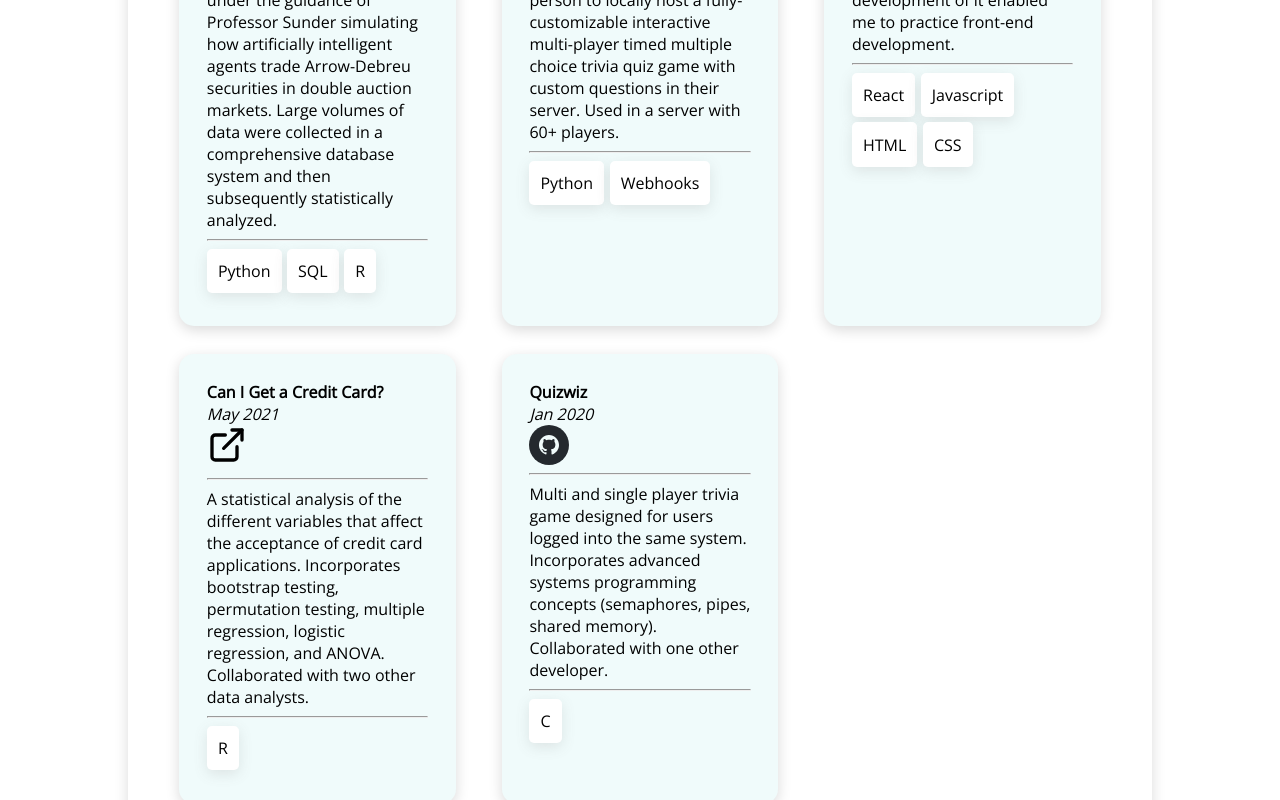
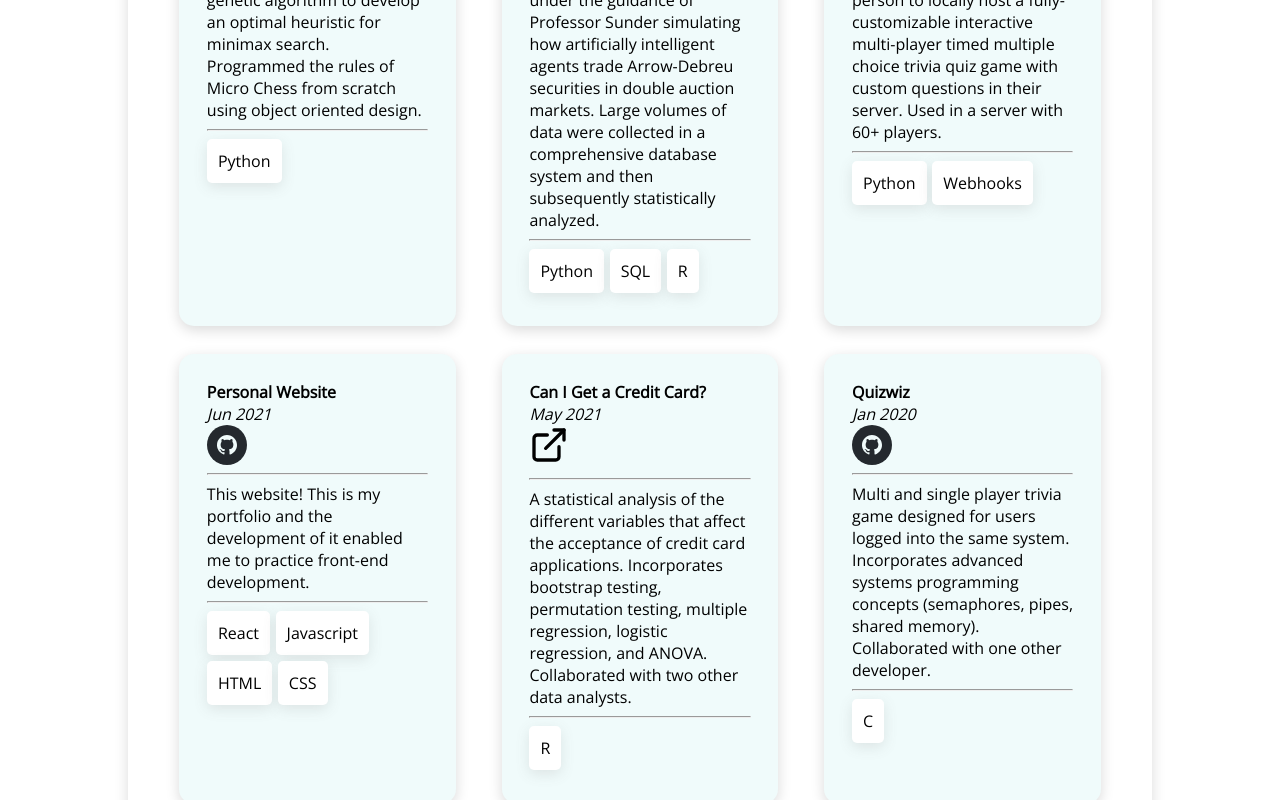
Before and after one commit to JChenster/portfolio-website, a React (Create React App) app: page / in a window 1280 px wide. Shown: the part 3420-4220 px from the top of the page. Built offline with nearby package versions, Linux system fonts and the light colour scheme.

Commit message:
Updated projects with MicroChess AI

```diff
--- a/src/components/Projects.js
+++ b/src/components/Projects.js
@@ -2,6 +2,7 @@ import React from "react";
 import {generateProj} from "./Generate"
 
 const Projects = () => {
+    var microchess_skills = ["Python"];
     var large_world_skills = ["Python", "SQL", "R"];
     var this_website_skills = ["React", "Javascript", "HTML", "CSS"];
     var credit_card_skills = ["R"];
@@ -14,6 +15,15 @@ const Projects = () => {
             <div class="proj-row">
                 {generateProj(
                     "proj-left",
+                    "MicroChess Artificial Intelligence",
+                    "Dec 2021",
+                    "https://github.com/JChenster/microchess_artificial_intelligence",
+                    ` Implemented and tuned a genetic algorithm to develop an optimal heuristic for minimax search.
+                    Programmed the rules of Micro Chess from scratch using object oriented design.`,
+                    microchess_skills
+                )}
+                {generateProj(
+                    "proj-mid",
                     "Large Worlds",
                     "May 2021 - Aug 2021",
                     "https://github.com/JChenster/large-worlds",
@@ -22,7 +32,7 @@ const Projects = () => {
                     large_world_skills
                 )}
                 {generateProj(
-                    "proj-mid",
+                    "proj-right",
                     "Discord Quiz",
                     "Summer 2018, Updated Jun 2021",
                     "https://github.com/JChenster/discord_quiz",
@@ -30,28 +40,35 @@ const Projects = () => {
                     Used in a server with 60+ players.`,
                     discord_quiz_skills
                 )}
+            </div>
+            <div class="proj-row">
                 {generateProj(
-                    "proj-right",
+                    "proj-left",
                     "Personal Website",
                     "Jun 2021",
                     "https://github.com/JChenster/portfolio-website",
                     "This website! This is my portfolio and the development of it enabled me to practice front-end development.",
                     this_website_skills
                 )}
-            </div>
-            <div class="proj-row">
-                {generateProj("proj-left", "Can I Get a Credit Card?", "May 2021", "https://drive.google.com/file/d/1vrByd0DhRZBZTZVehkwNDkJYfuUG3vx4/view?usp=sharing",
-                            ` A statistical analysis of the different variables that affect the acceptance of credit card applications.
-                            Incorporates bootstrap testing, permutation testing, multiple regression, logistic regression, and ANOVA.
-                            Collaborated with two other data analysts.
-                            `,
-                            credit_card_skills
+                {generateProj(
+                    "proj-mid",
+                    "Can I Get a Credit Card?",
+                    "May 2021",
+                    "https://drive.google.com/file/d/1vrByd0DhRZBZTZVehkwNDkJYfuUG3vx4/view?usp=sharing",
+                    ` A statistical analysis of the different variables that affect the acceptance of credit card applications.
+                    Incorporates bootstrap testing, permutation testing, multiple regression, logistic regression, and ANOVA.
+                    Collaborated with two other data analysts.`,
+                    credit_card_skills
                 )}
-                {generateProj("proj-mid", "Quizwiz", "Jan 2020", "https://github.com/JChenster/quizwiz",
-                            `Multi and single player trivia game designed for users logged into the same system.
-                            Incorporates advanced systems programming concepts (semaphores, pipes, shared memory). Collaborated with one other developer.`,
-                            quizwiz_skills)}
-                <div class="proj-dummy" id="proj-right"></div>
+                {generateProj(
+                    "proj-right",
+                    "Quizwiz",
+                    "Jan 2020",
+                    "https://github.com/JChenster/quizwiz",
+                    `Multi and single player trivia game designed for users logged into the same system.
+                    Incorporates advanced systems programming concepts (semaphores, pipes, shared memory). Collaborated with one other developer.`,
+                    quizwiz_skills
+                )}
             </div>
         </div>
     );
```
